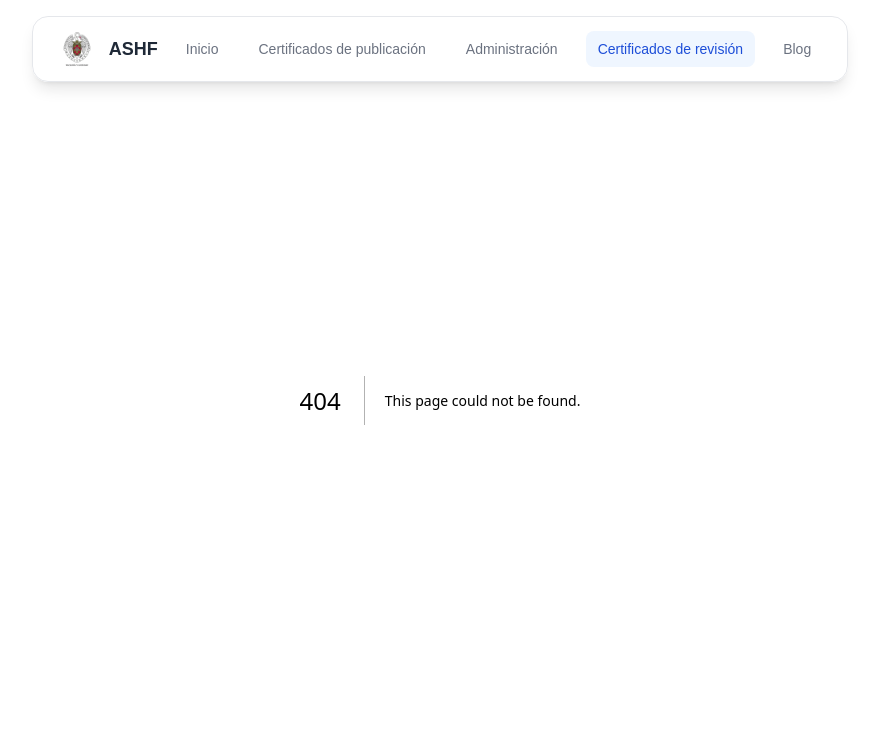
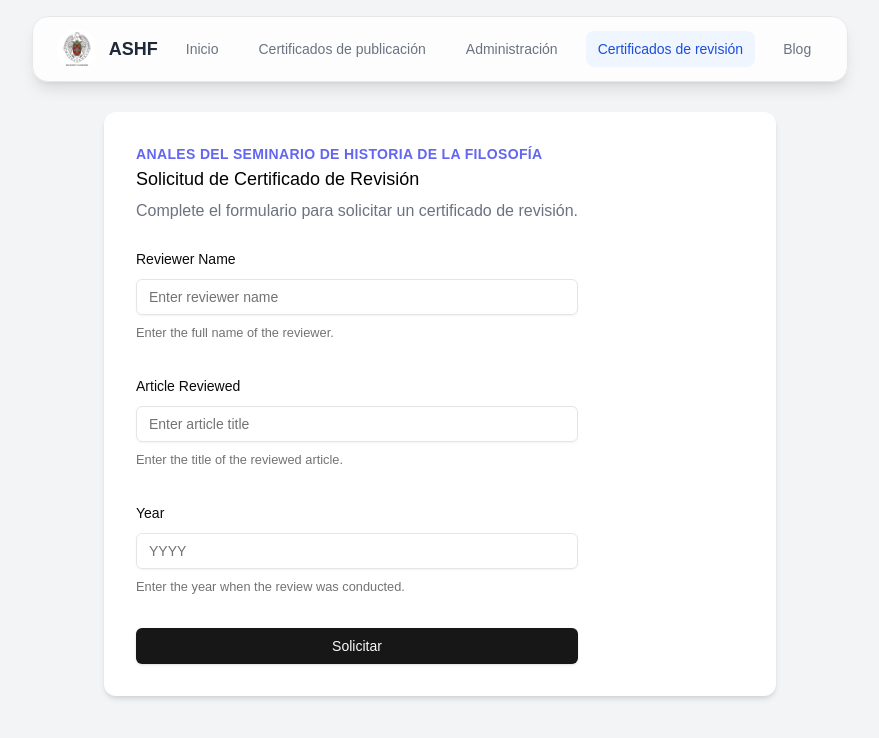
Before and after one commit to incipitluis/ashf, a Next.js app: page /evaluation-certificate in a window 1280 px wide. Before the commit this address had no page. Shown: the top 738 px of the page, without its empty margins (200-1079 px from the left). Built offline with nearby package versions, Linux system fonts and the light colour scheme; no server answers.

Commit message:
add reviewers certification solicitudes

```diff
--- /dev/null
+++ b/app/admin/manage-solic/components/card-solicitud.tsx
@@ -0,0 +1,90 @@
+"use client"
+
+import { User, FileText, Calendar, Check, X } from "lucide-react";
+import { Button } from "@/components/ui/button";
+import { Card, CardContent, CardFooter } from "@/components/ui/card";
+import { SelectSolicitud } from "@/db/schema";
+import { updateSolicitudStatus } from "../../actions";
+
+
+
+export function CardSolicitud(solicitud: SelectSolicitud) {
+
+    const handleAprobar = async () => {
+        await updateSolicitudStatus(solicitud.id, 'ACEPTADO');
+    }
+
+    const handleRechazar = async () => {
+        await updateSolicitudStatus(solicitud.id, 'RECHAZADO');
+    }
+
+  return (
+    <Card className="w-full max-w-lg bg-white shadow-sm hover:shadow transition-all duration-200">
+      <CardContent className="py-2.5">
+        <div className="flex flex-row justify-between">
+        <div className="space-y-2">
+
+          <div className="flex items-center space-x-3">
+            <div className="bg-blue-50 p-1 rounded-md">
+              <User className="w-4 h-4 text-blue-600" />
+            </div>
+            <div className="flex-1">
+              <div className="flex items-baseline gap-2">
+                <p className="text-sm font-medium text-gray-500">Revisor:</p>
+                <p className="text-sm font-medium text-gray-900">{solicitud.revisor}</p>
+              </div>
+            </div>
+          </div>
+
+
+          <div className="flex items-center space-x-3">
+            <div className="bg-purple-50 p-1 rounded-md">
+              <FileText className="w-4 h-4 text-purple-600" />
+            </div>
+            <div className="flex-1">
+              <div className="flex items-baseline gap-2">
+                <p className="text-sm font-medium text-gray-900">{solicitud.articulo}</p>
+              </div>
+            </div>
+          </div>
+
+
+          <div className="flex items-center space-x-3">
+            <div className="bg-amber-50 p-1 rounded-md">
+              <Calendar className="w-4 h-4 text-amber-600" />
+            </div>
+            <div className="flex-1">
+              <div className="flex items-baseline gap-2">
+                <p className="text-sm font-medium text-gray-900">{solicitud.year}</p>
+              </div>
+            </div>
+          </div>
+        </div>
+        <div className="flex flex-row justify-end gap-2">
+        <Button
+          variant="outline"
+          size="sm"
+          className="bg-red-50 text-red-600 hover:bg-red-100 border-red-200 h-7 px-2.5"
+          onClick={handleRechazar}
+        >
+          <X className="w-3.5 h-3.5 mr-1" />
+
+        </Button>
+        <Button
+          size="sm"
+          className="bg-green-600 text-white hover:bg-green-700 h-7 px-2.5"
+          onClick={handleAprobar}
+        >
+          <Check className="w-3.5 h-3.5 mr-1" />
+
+        </Button>
+        </div>
+        </div>
+      </CardContent>
+
+      <CardFooter className="flex justify-end space-x-2 py-2.5">
+
+      </CardFooter>
+    </Card>
+  );
+}
--- /dev/null
+++ b/app/evaluation-certificate/components/ask-for-certificate.tsx
@@ -0,0 +1,143 @@
+"use client"
+
+import { zodResolver } from "@hookform/resolvers/zod"
+import { useForm } from "react-hook-form"
+import * as z from "zod"
+
+import { Button } from "@/components/ui/button"
+import {
+  Form,
+  FormControl,
+  FormDescription,
+  FormField,
+  FormItem,
+  FormLabel,
+  FormMessage,
+} from "@/components/ui/form"
+import { Input } from "@/components/ui/input"
+import { createSolicitudCertificadoRevision } from "../actions"
+import { useState, useTransition } from "react"
+
+const formSchema = z.object({
+  reviewerName: z.string().min(2, {
+    message: "Reviewer name must be at least 2 characters.",
+  }),
+  articleReviewed: z.string().min(2, {
+    message: "Article name must be at least 2 characters.",
+  }),
+  year: z.string().min(4, {
+    message: "Please enter a valid year.",
+  }),
+})
+
+export function AskForCertificate() {
+  const form = useForm<z.infer<typeof formSchema>>({
+    resolver: zodResolver(formSchema),
+    defaultValues: {
+      reviewerName: "",
+      articleReviewed: "",
+      year: "",
+    },
+  })
+
+  const [isLoading, startTransition] = useTransition();
+  const [isSuccess, setIsSuccess] = useState(false);
+
+  async function onSubmit(values: z.infer<typeof formSchema>) {
+    if(values.reviewerName && values.articleReviewed && values.year){
+      startTransition(async () => {
+        await createSolicitudCertificadoRevision(values.reviewerName, values.articleReviewed, values.year);
+        setIsSuccess(true);
+      });
+    }
+  }
+
+  return (
+    <>
+    <div className="max-w-md mx-auto bg-white rounded-xl shadow-md overflow-hidden md:max-w-2xl">
+      <div className="md:flex">
+        <div className="p-8">
+          <div className="uppercase tracking-wide text-sm text-indigo-500 font-semibold">
+            Anales del Seminario de Historia de la Filosofía
+          </div>
+          <h1 className="block mt-1 text-lg leading-tight font-medium text-black">
+            Solicitud de Certificado de Revisión
+          </h1>
+          <p className="mt-2 text-gray-500">
+            Complete el formulario para solicitar un certificado de revisión.
+          </p>
+          <div className="mt-6">
+            <Form {...form}>
+              <form onSubmit={form.handleSubmit(onSubmit)} className="space-y-8">
+                <FormField
+          control={form.control}
+          name="reviewerName"
+          render={({ field }) => (
+            <FormItem>
+              <FormLabel>Reviewer Name</FormLabel>
+              <FormControl>
+                <Input placeholder="Enter reviewer name" {...field} />
+              </FormControl>
+              <FormDescription>
+                Enter the full name of the reviewer.
+              </FormDescription>
+              <FormMessage />
+            </FormItem>
+          )}
+        />
+
+        <FormField
+          control={form.control}
+          name="articleReviewed"
+          render={({ field }) => (
+            <FormItem>
+              <FormLabel>Article Reviewed</FormLabel>
+              <FormControl>
+                <Input placeholder="Enter article title" {...field} />
+              </FormControl>
+              <FormDescription>
+                Enter the title of the reviewed article.
+              </FormDescription>
+              <FormMessage />
+            </FormItem>
+          )}
+        />
+
+        <FormField
+          control={form.control}
+          name="year"
+          render={({ field }) => (
+            <FormItem>
+              <FormLabel>Year</FormLabel>
+              <FormControl>
+                <Input placeholder="YYYY" {...field} />
+              </FormControl>
+              <FormDescription>
+                Enter the year when the review was conducted.
+              </FormDescription>
+              <FormMessage />
+            </FormItem>
+          )}
+        />
+
+<Button
+                    type="submit"
+                    className={`w-full ${isSuccess ? "bg-green-500" : ""} ${
+                      isLoading ? "disabled opacity-50" : ""
+                    }`}
+                  >
+                    {isLoading
+                      ? "Solicitando..."
+                      : isSuccess
+                      ? "Certificado solicitado correctamente"
+                      : "Solicitar"}
+                  </Button>
+            </form>
+          </Form>
+          </div>
+          </div>
+        </div>
+      </div>
+    </>
+  );
+}
--- /dev/null
+++ b/app/evaluation-certificate/page.tsx
@@ -0,0 +1,12 @@
+import { AskForCertificate } from "./components/ask-for-certificate";
+
+
+
+
+export default function EvaluationCertificatePage() {
+  return (
+    <div className="min-h-screen bg-gray-100 py-28 px-4 sm:px-6 lg:px-8">
+      <AskForCertificate />
+    </div>
+  );
+}
--- /dev/null
+++ b/components/ui/card.tsx
@@ -0,0 +1,76 @@
+import * as React from "react"
+
+import { cn } from "@/lib/utils"
+
+const Card = React.forwardRef<
+  HTMLDivElement,
+  React.HTMLAttributes<HTMLDivElement>
+>(({ className, ...props }, ref) => (
+  <div
+    ref={ref}
+    className={cn(
+      "rounded-xl border bg-card text-card-foreground shadow",
+      className
+    )}
+    {...props}
+  />
+))
+Card.displayName = "Card"
+
+const CardHeader = React.forwardRef<
+  HTMLDivElement,
+  React.HTMLAttributes<HTMLDivElement>
+>(({ className, ...props }, ref) => (
+  <div
+    ref={ref}
+    className={cn("flex flex-col space-y-1.5 p-6", className)}
+    {...props}
+  />
+))
+CardHeader.displayName = "CardHeader"
+
+const CardTitle = React.forwardRef<
+  HTMLDivElement,
+  React.HTMLAttributes<HTMLDivElement>
+>(({ className, ...props }, ref) => (
+  <div
+    ref={ref}
+    className={cn("font-semibold leading-none tracking-tight", className)}
+    {...props}
+  />
+))
+CardTitle.displayName = "CardTitle"
+
+const CardDescription = React.forwardRef<
+  HTMLDivElement,
+  React.HTMLAttributes<HTMLDivElement>
+>(({ className, ...props }, ref) => (
+  <div
+    ref={ref}
+    className={cn("text-sm text-muted-foreground", className)}
+    {...props}
+  />
+))
+CardDescription.displayName = "CardDescription"
+
+const CardContent = React.forwardRef<
+  HTMLDivElement,
+  React.HTMLAttributes<HTMLDivElement>
+>(({ className, ...props }, ref) => (
+  <div ref={ref} className={cn("p-6 pt-0", className)} {...props} />
+))
+CardContent.displayName = "CardContent"
+
+const CardFooter = React.forwardRef<
+  HTMLDivElement,
+  React.HTMLAttributes<HTMLDivElement>
+>(({ className, ...props }, ref) => (
+  <div
+    ref={ref}
+    className={cn("flex items-center p-6 pt-0", className)}
+    {...props}
+  />
+))
+CardFooter.displayName = "CardFooter"
+
+export { Card, CardHeader, CardFooter, CardTitle, CardDescription, CardContent }
```
